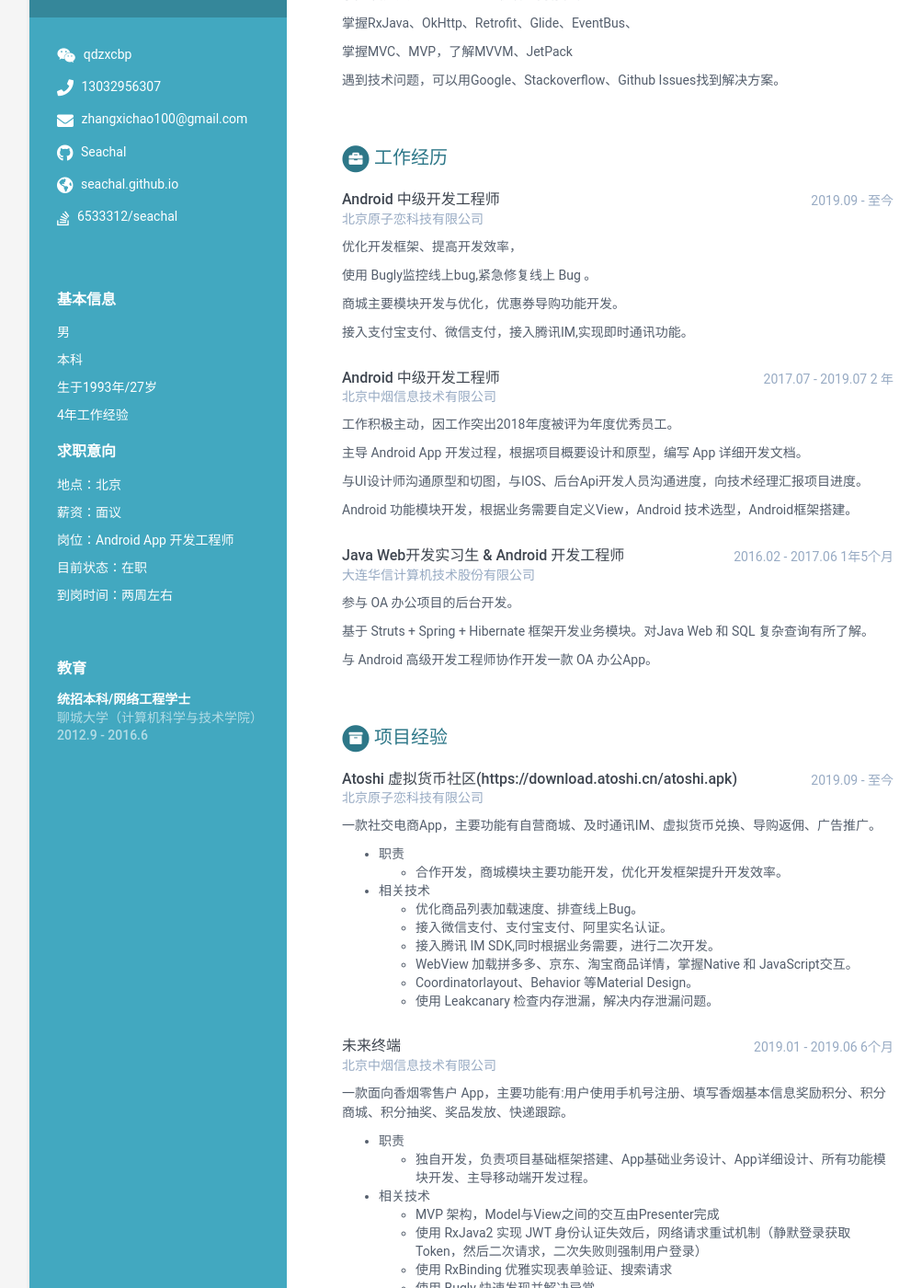
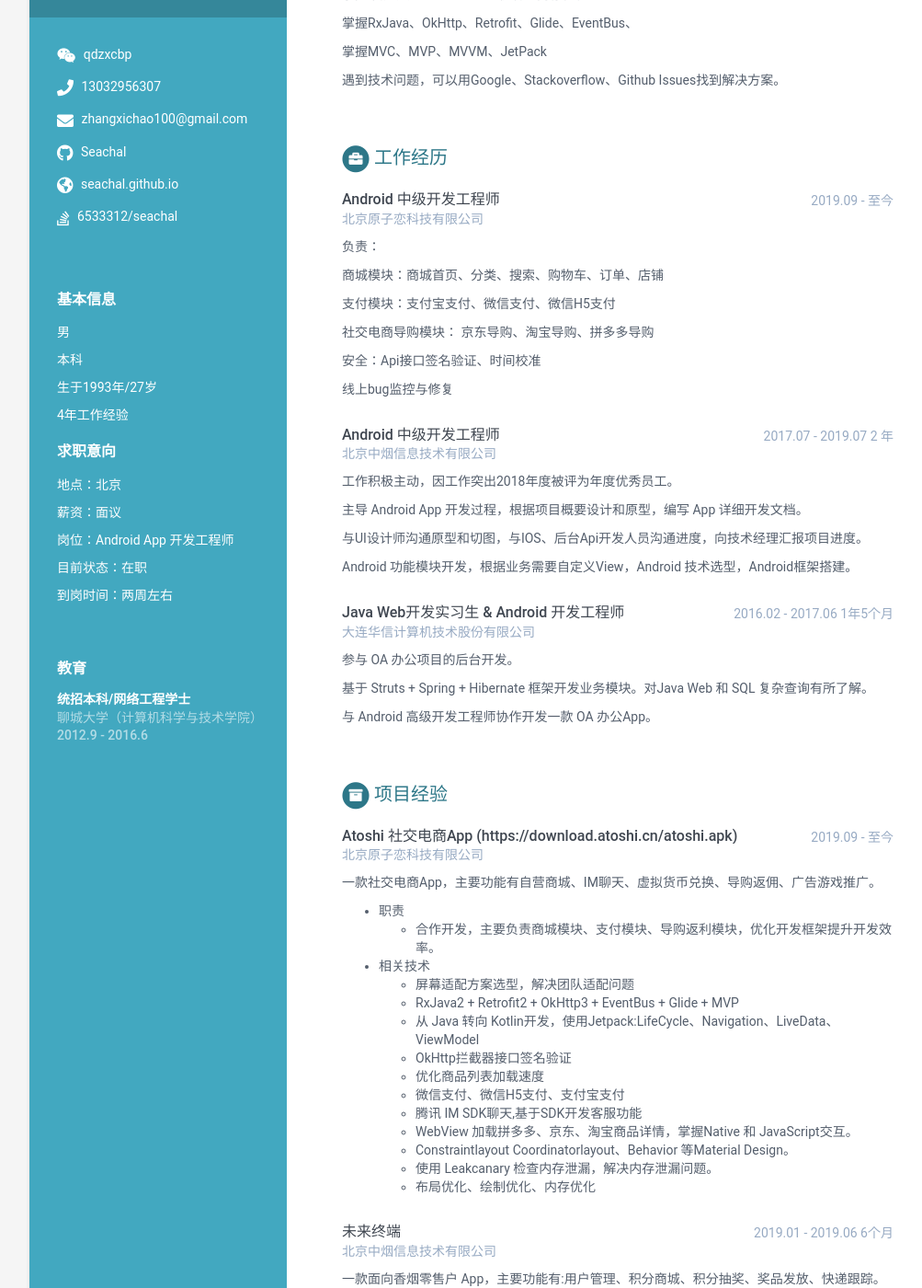
Before and after one commit to GIOSProject/online-cv, a Jekyll site: the page built from index.html, in a window 1280 px wide and 1400 px high, scrolled down 249 px. Shown: the whole window at 92% size, without its empty margins (108-1111 px from the left). Built offline with Jekyll 4.4.1, drawn with Linux system fonts in a browser that asks for light colours; some of the changed text lies outside the part shown.

Commit message:
更新简历

```diff
--- a/_data/data.yml
+++ b/_data/data.yml
@@ -67,7 +67,7 @@ career-profile:
 
     掌握RxJava、OkHttp、Retrofit、Glide、EventBus、
 
-    掌握MVC、MVP，了解MVVM、JetPack
+    掌握MVC、MVP、MVVM、JetPack
 
     遇到技术问题，可以用Google、Stackoverflow、Github Issues找到解决方案。
 
@@ -103,13 +103,20 @@ experiences:
     time: 2019.09 - 至今
     company: 北京原子恋科技有限公司
     details: |
-      优化开发框架、提高开发效率，
+      负责：
 
-      使用 Bugly监控线上bug,紧急修复线上 Bug 。
+      商城模块：商城首页、分类、搜索、购物车、订单、店铺
 
-      商城主要模块开发与优化，优惠券导购功能开发。
+      支付模块：支付宝支付、微信支付、微信H5支付
 
-      接入支付宝支付、微信支付，接入腾讯IM,实现即时通讯功能。
+      社交电商导购模块： 京东导购、淘宝导购、拼多多导购
+
+      安全：Api接口签名验证、时间校准
+
+      线上bug监控与修复
+
+
+
 
 
 
@@ -166,21 +173,26 @@ experiences:
 
 experiences-projects:
   #      title:项目经验
-  - role: Atoshi 虚拟货币社区(https://download.atoshi.cn/atoshi.apk)
+  - role: Atoshi 社交电商App (https://download.atoshi.cn/atoshi.apk)
     time:  2019.09 - 至今
     company: 北京原子恋科技有限公司
     details: |
-      一款社交电商App，主要功能有自营商城、及时通讯IM、虚拟货币兑换、导购返佣、广告推广。
+      一款社交电商App，主要功能有自营商城、IM聊天、虚拟货币兑换、导购返佣、广告游戏推广。
 
         - 职责
-          - 合作开发，商城模块主要功能开发，优化开发框架提升开发效率。
+          - 合作开发，主要负责商城模块、支付模块、导购返利模块，优化开发框架提升开发效率。
         - 相关技术
-          - 优化商品列表加载速度、排查线上Bug。
-          - 接入微信支付、支付宝支付、阿里实名认证。
-          - 接入腾讯 IM SDK,同时根据业务需要，进行二次开发。
+          - 屏幕适配方案选型，解决团队适配问题
+          - RxJava2 + Retrofit2 + OkHttp3 + EventBus + Glide + MVP
+          - 从 Java 转向 Kotlin开发，使用Jetpack:LifeCycle、Navigation、LiveData、ViewModel
+          - OkHttp拦截器接口签名验证
+          - 优化商品列表加载速度
+          - 微信支付、微信H5支付、支付宝支付
+          - 腾讯 IM SDK聊天,基于SDK开发客服功能
           - WebView 加载拼多多、京东、淘宝商品详情，掌握Native 和 JavaScript交互。
-          - Coordinatorlayout、Behavior 等Material Design。
+          - Constraintlayout Coordinatorlayout、Behavior 等Material Design。
           - 使用 Leakcanary 检查内存泄漏，解决内存泄漏问题。
+          - 布局优化、绘制优化、内存优化
 
 
 
@@ -189,13 +201,13 @@ experiences-projects:
     time:  2019.01 - 2019.06  6个月
     company: 北京中烟信息技术有限公司
     details: |
-      一款面向香烟零售户 App，主要功能有:用户使用手机号注册、填写香烟基本信息奖励积分、积分商城、积分抽奖、奖品发放、快递跟踪。
+      一款面向香烟零售户 App，主要功能有:用户管理、积分商城、积分抽奖、奖品发放、快递跟踪。
 
         - 职责
           - 独自开发，负责项目基础框架搭建、App基础业务设计、App详细设计、所有功能模块开发、主导移动端开发过程。
         - 相关技术
+          - 使用 RxJava2 实现 JWT 身份认证失效后，网络请求重试机制（静默登录获取Token，然后二次请求，二次失败则强制用户登录）
           - MVP 架构，Model与View之间的交互由Presenter完成
-          - 使用 RxJava2 实现 JWT 身份认证失效后，网络请求重试机制（静默登录获取Token，然后二次请求，二次失败则强制用户登录）
           - 使用 RxBinding 优雅实现表单验证、搜索请求
           - 使用 Bugly 快速发现并解决异常
           - 使用 Leakcanary 检查内存泄漏，解决内存泄漏问题
@@ -212,7 +224,6 @@ experiences-projects:
          - 独自开发，负责项目基础框架搭建、App详细设计、所有功能模块开发、主导移动端开发过程。
        - 相关技术
          - 处理嵌套事件分发冲突，熟悉Android 事件分发冲突解决方案
-         - 布局优化、绘制优化、内存优化
          - RxJava2 + Retrofit2 + OkHttp3 做网络请求和请求结果处理，熟悉 TCP、HTTP等常用网络协议
          - 使用 Rxjava2 的操作符对事件流进行进行转换、组合、过滤等操作，了解Java8特性
          - 使用 EventBus 来方便组件间的通信
@@ -328,7 +339,7 @@ skills:
       level: 75%
 
     - name: Kotlin
-      level: 40%
+      level: 50%
 
     - name: SQL
       level: 35%
```
